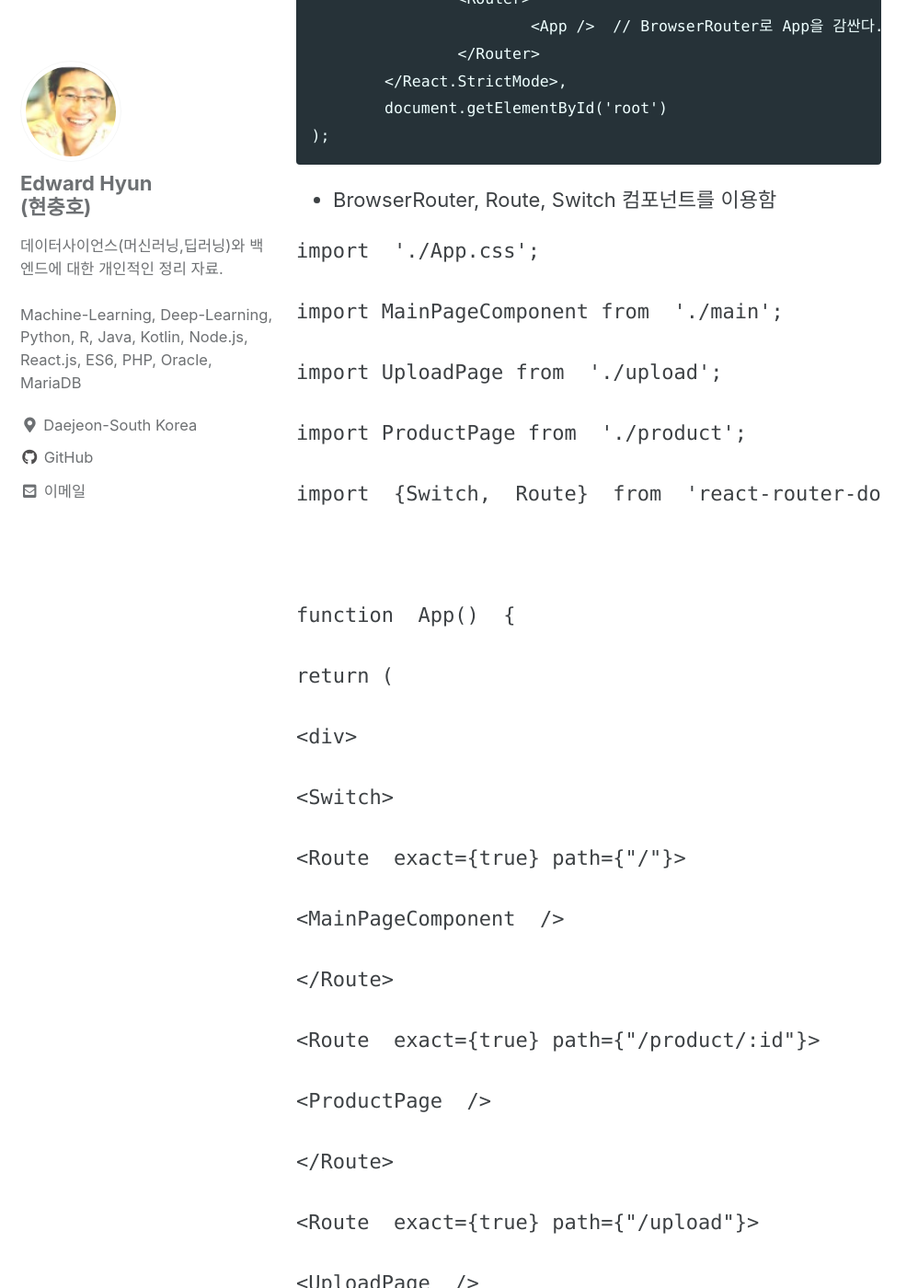
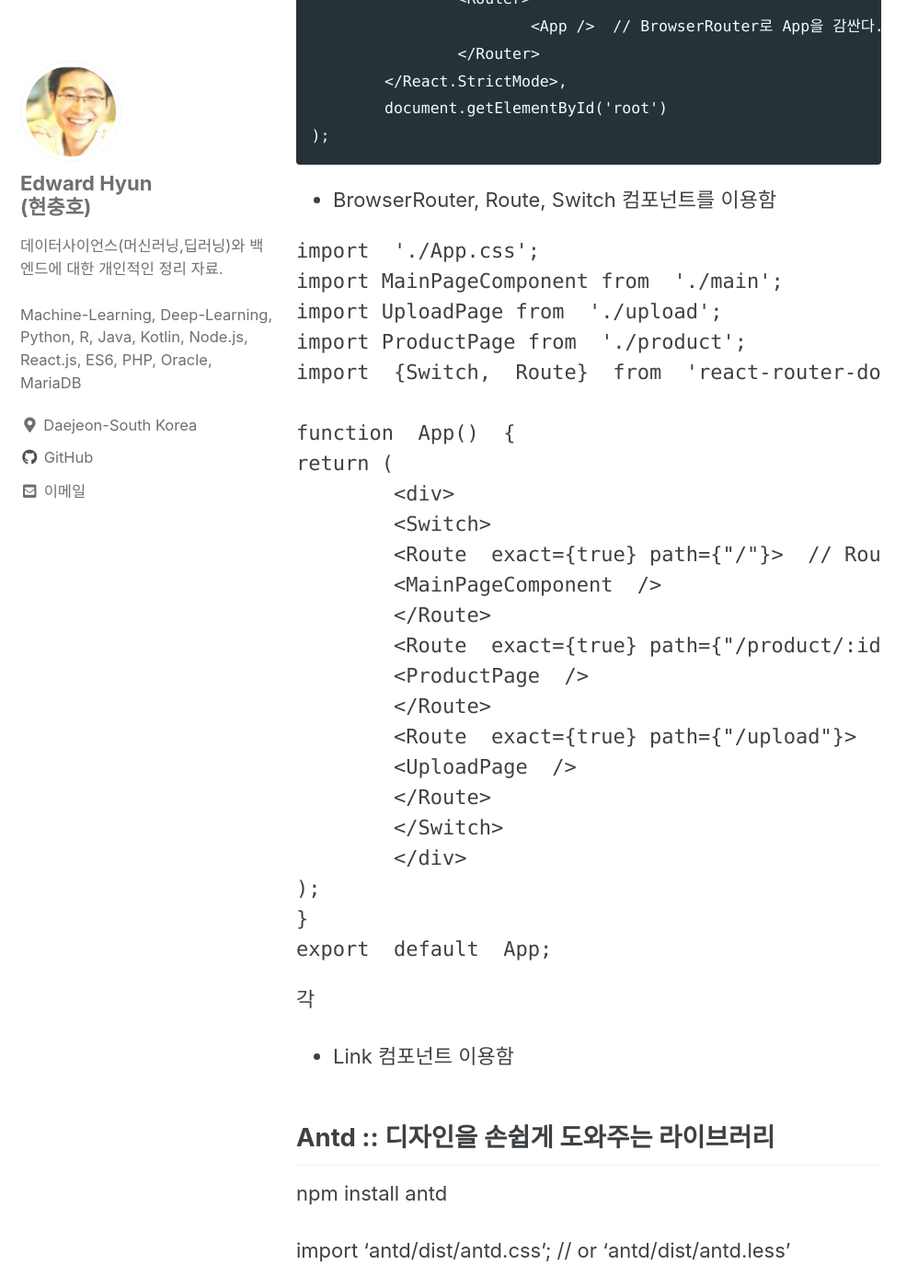
Before and after one commit to iamhch24/iamhch24.github.io, a Jekyll site: the page built from _posts/2021-01-25-[React].md, in a window 1280 px wide and 1400 px high, scrolled down 3529 px. Shown: the whole window at 92% size, without its empty margins (0-998 px from the left). Built offline with Jekyll 4.4.1, drawn with Linux system fonts in a browser that asks for light colours; cached includes are drawn as plain includes; some of the changed text lies outside the part shown.

Commit message:
_posts/2021-01-25-[React].md updated from https://stackedit.io/

````diff
--- a/_posts/2021-01-25-[React].md
+++ b/_posts/2021-01-25-[React].md
@@ -114,53 +114,31 @@ ReactDom.render(
 
 ```Javascript
 import  './App.css';
-
 import MainPageComponent from  './main';
-
 import UploadPage from  './upload';
-
 import ProductPage from  './product';
-
 import  {Switch,  Route}  from  'react-router-dom';
 
-
-
 function  App()  {
-
 return (
-
-<div>
-
-<Switch>
-
-<Route  exact={true} path={"/"}>
-
-<MainPageComponent  />
-
-</Route>
-
-<Route  exact={true} path={"/product/:id"}>
-
-<ProductPage  />
-
-</Route>
-
-<Route  exact={true} path={"/upload"}>
-
-<UploadPage  />
-
-</Route>
-
-</Switch>
-
-</div>
-
+	<div>
+	<Switch>
+	<Route  exact={true} path={"/"}>  // Route에서 props을 설정할 수 있음 -- 컴포넌트를 Route로 감싸준다
+	<MainPageComponent  />
+	</Route>
+	<Route  exact={true} path={"/product/:id"}>
+	<ProductPage  />
+	</Route>
+	<Route  exact={true} path={"/upload"}>
+	<UploadPage  />
+	</Route>
+	</Switch>
+	</div>
 );
 }
-
 export  default  App;
 ```
-
+각
 
 
 * Link 컴포넌트 이용함
````
Also changed, not shown: other parts of _posts/2021-01-25-[React].md (+4 -4 lines).
